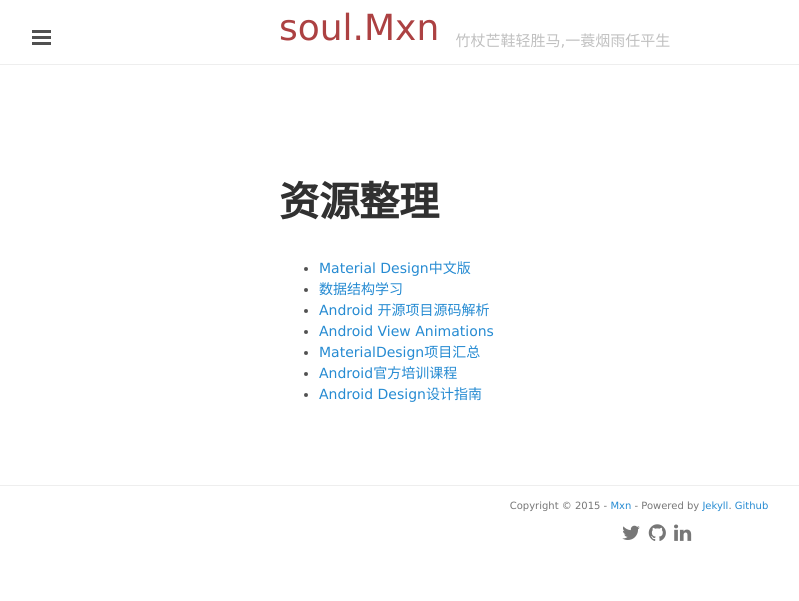
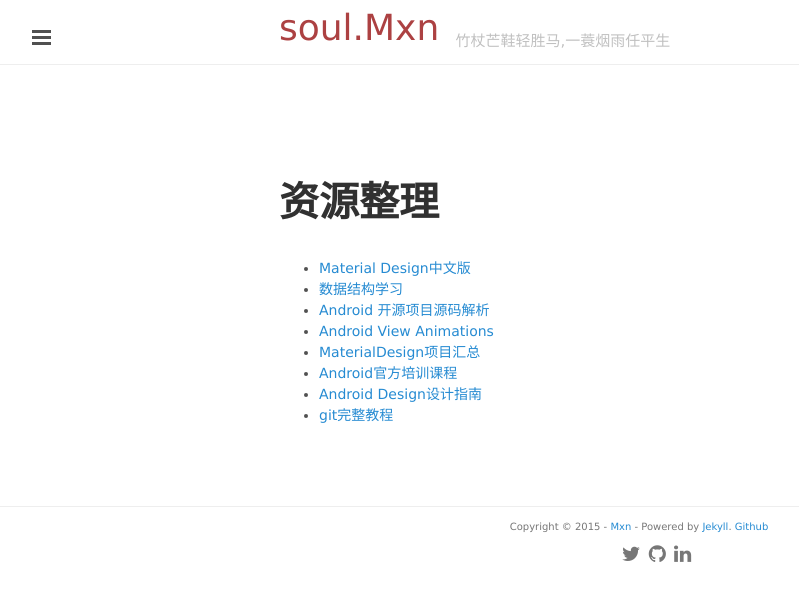
Before and after one commit to mxn21/mxn21.github.io, a Jekyll site: the page built from works.html, in a window 1280 px wide. Shown: the top 601 px of the page, without its empty margins (1-800 px from the left). Built offline with Jekyll 4.4.1, drawn with Linux system fonts in a browser that asks for light colours; Markdown is read by kramdown in place of the engine named in the settings.

Commit message:
Update works.html

```diff
--- a/works.html
+++ b/works.html
@@ -17,4 +17,6 @@ title: 资源整理
 
 	<li><a href="http://adchs.github.io/get-started/ui-overview.html" target="_black">Android Design设计指南</a></li>
 
+	<li><a href="http://www.liaoxuefeng.com/wiki/0013739516305929606dd18361248578c67b8067c8c017b000" target="_black">git完整教程</a></li>
+
 </ul>
```
